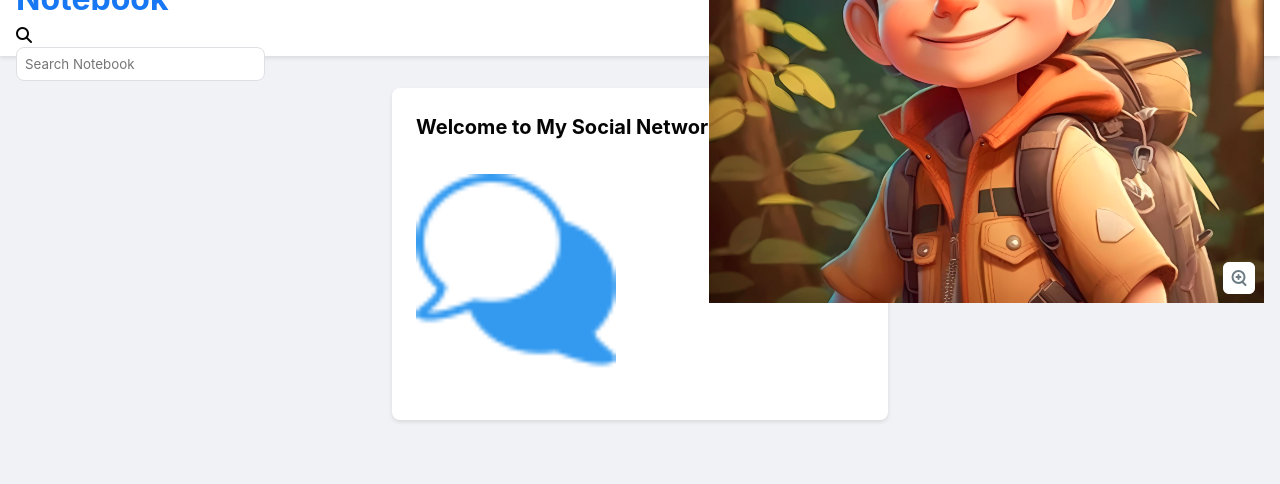
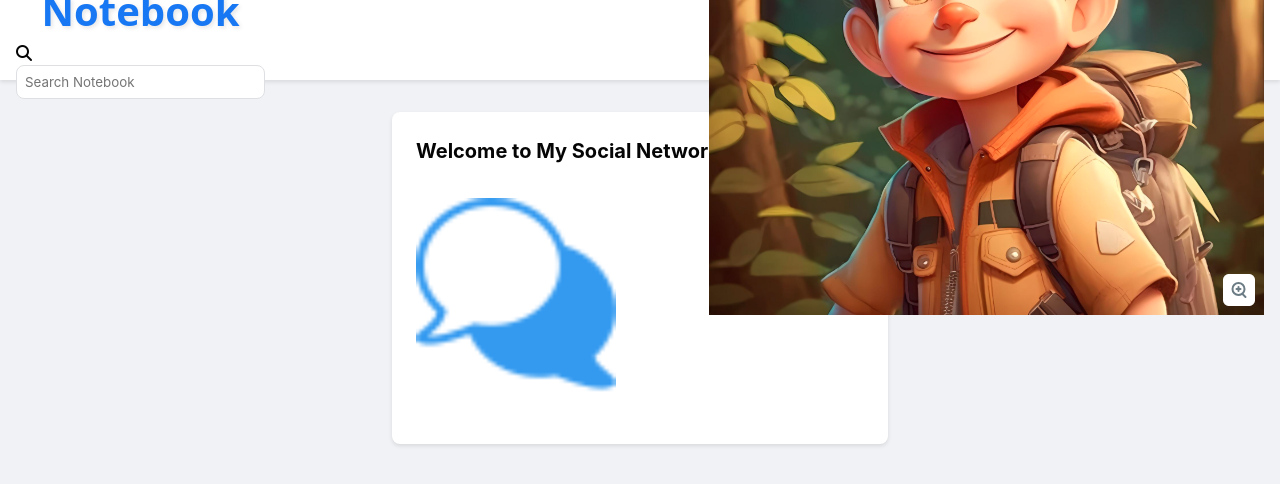
Before and after one commit to Athooh/social-network, a Next.js app in the folder frontend/: page /home in a window 1280 px wide. Shown: the top 484 px of the page. Built offline with nearby package versions, Linux system fonts and the light colour scheme; a web font is replaced by a local one.

Commit message:
Update global styles: increase header height, adjust body max-width and padding, and add header forum name styles

```diff
--- a/frontend/src/styles/globals.css
+++ b/frontend/src/styles/globals.css
@@ -35,7 +35,7 @@
   --spacing-xl: 2rem;
 
   /* Layout */
-  --header-height: 56px;
+  --header-height: 80px;
   --sidebar-width: 360px;
   --border-radius: 8px;
   --box-shadow: 0 2px 4px rgba(0, 0, 0, 0.1);
@@ -63,6 +63,9 @@ body {
   display: grid;
   grid-template-columns: var(--sidebar-width) 1fr var(--sidebar-width);
   min-height: 100vh;
+  max-width: calc(1920px - 600px);
+  margin: 0 auto;
+  padding: 0 var(--spacing-md);
 }
 
 .main-content {
@@ -134,3 +137,11 @@ input, textarea {
   margin-bottom: var(--spacing-sm);
   text-shadow: 2px 2px 4px rgba(0, 0, 0, 0.1);
 }
+
+.headerForumName {
+  font-family: var(--font-gummy);
+  font-size: 2.5rem;
+  color: var(--primary-color);
+  text-align: center;
+  text-shadow: 2px 2px 4px rgba(0, 0, 0, 0.1);
+}
```
